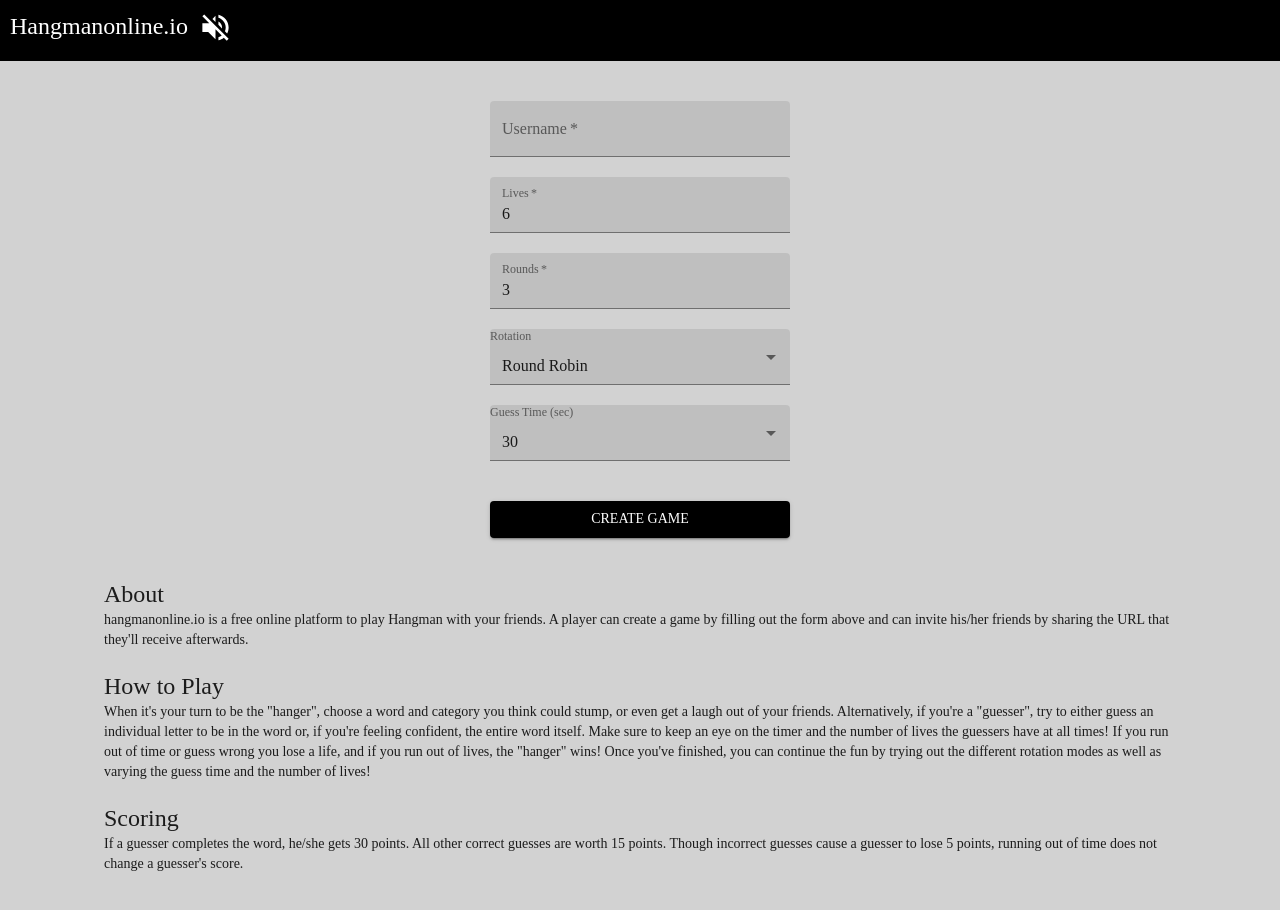
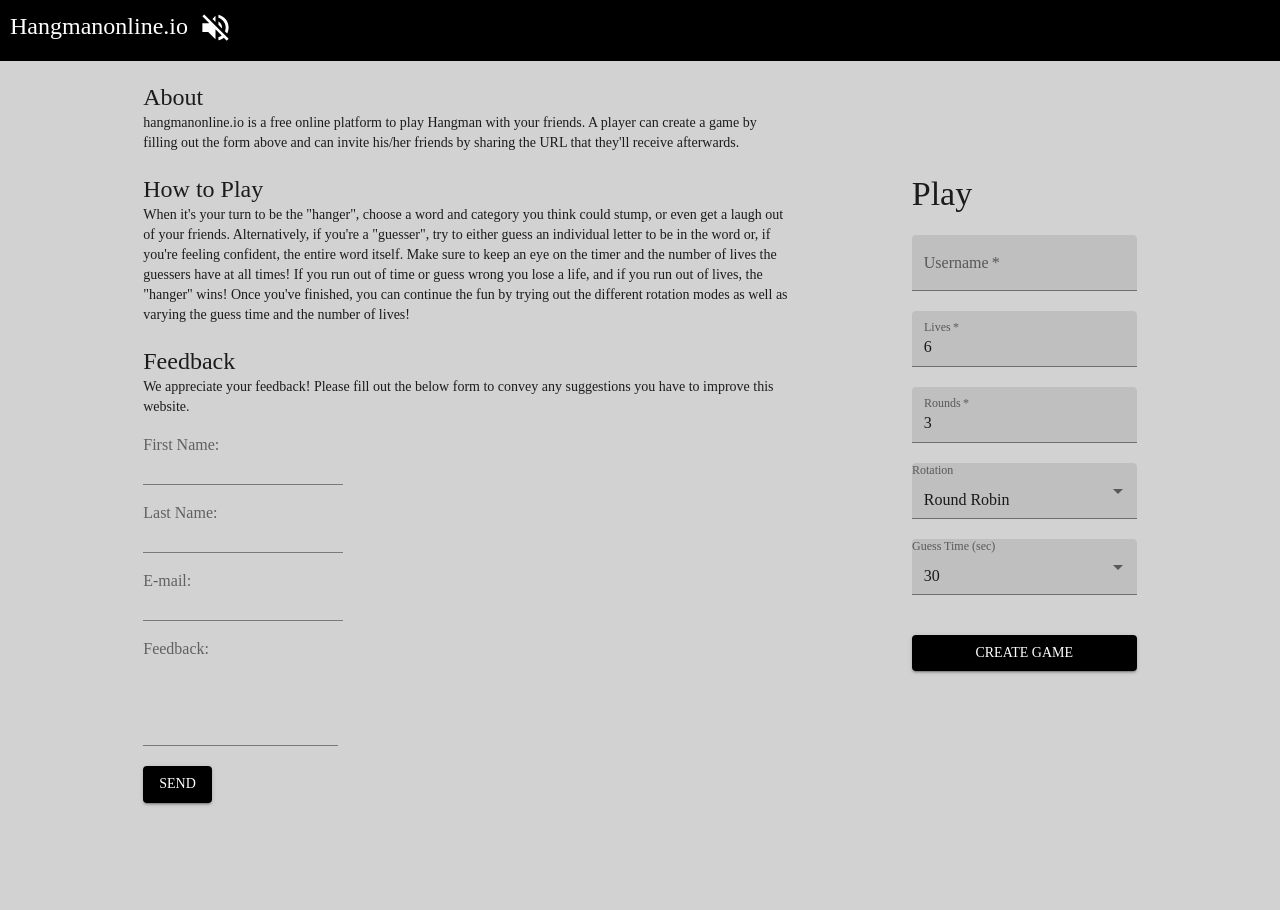
Before and after one commit to rimazmk/hangman-fe, a React (Create React App) app: page / in a window 1280 px wide. Shown: the top 910 px of the page. After the commit the page ends 823 px from the top, so only its background shows below. Built offline with nearby package versions, Linux system fonts and the light colour scheme; a web font is replaced by a local one.

Commit message:
Feedback Email

```diff
--- a/public/index.html
+++ b/public/index.html
@@ -10,10 +10,7 @@
     />
     <meta name="viewport" content="width=device-width, initial-scale=1" />
     <meta name="theme-color" content="#000000" />
-    <meta
-      name="description"
-      content="Web site created using create-react-app"
-    />
+    <meta name="description" content="Play hangman online with your friends" />
     <link rel="apple-touch-icon" href="%PUBLIC_URL%/logo192.png" />
     <!--
       manifest.json provides metadata used when your web app is installed on a
--- a/src/components/Create.tsx
+++ b/src/components/Create.tsx
@@ -1,6 +1,10 @@
-import React, { useState, useEffect } from "react";
+import React, { useState, useEffect, useRef } from "react";
 import { Redirect } from "react-router";
-import { gameInitInterface, gameStateInterface } from "../hangman";
+import {
+  feedbackForm,
+  gameInitInterface,
+  gameStateInterface,
+} from "../hangman";
 import {
   FormGroup,
   FormControl,
@@ -12,12 +16,16 @@ import {
   Button,
 } from "@material-ui/core";
 import { socket } from "../modules";
+import axios from "axios";
 
 function Create({
   setUser,
 }: {
   setUser: React.Dispatch<React.SetStateAction<string>>;
 }) {
+  const [roomID, setRoomID] = useState("");
+  const [status, setStatus] = useState("SEND");
+  const timerRef = useRef<number>();
   const [state, setState] = useState<gameInitInterface>({
     username: "",
     lives: "6",
@@ -25,13 +33,17 @@ function Create({
     rotation: "robin",
     time: "30",
   });
-  const [roomID, setRoomID] = useState("");
+  const [form, setForm] = useState<feedbackForm>({
+    first: "",
+    last: "",
+    email: "",
+    feedback: "",
+  });
 
   const handleLink = (info: {
     gameState: gameStateInterface;
     roomID: string;
   }) => {
-    console.log(info);
     setUser(info.gameState.players[0]); // why doesn't state.username itself work
     setRoomID(info.roomID);
   };
@@ -63,12 +75,115 @@ function Create({
     socket.emit("create", state);
   };
 
+  const handleForm = async (e: React.FormEvent) => {
+    e.preventDefault();
+    if (timerRef.current) clearTimeout(timerRef.current);
+    setStatus("Sent!");
+    const res = await axios.post("http://localhost:5000/feedback/", {
+      data: form,
+    });
+
+    setForm({ first: "", last: "", email: "", feedback: "" });
+    timerRef.current = window.setTimeout(() => setStatus("Send"), 5000);
+  };
+
   return (
-    <div>
+    <>
+      <div className="create-container">
+        <div className="info-container">
+          <Typography variant="h5">
+            About <br />
+          </Typography>
+          hangmanonline.io is a free online platform to play Hangman with your
+          friends. A player can create a game by filling out the form above and
+          can invite his/her friends by sharing the URL that they'll receive
+          afterwards.
+          <br />
+          <br />
+          <Typography variant="h5">
+            How to Play <br />
+          </Typography>
+          When it's your turn to be the "hanger", choose a word and category you
+          think could stump, or even get a laugh out of your friends.
+          Alternatively, if you're a "guesser", try to either guess an
+          individual letter to be in the word or, if you're feeling confident,
+          the entire word itself. Make sure to keep an eye on the timer and the
+          number of lives the guessers have at all times! If you run out of time
+          or guess wrong you lose a life, and if you run out of lives, the
+          "hanger" wins! Once you've finished, you can continue the fun by
+          trying out the different rotation modes as well as varying the guess
+          time and the number of lives!
+          <br />
+          <br />
+          <Typography variant="h5">
+            Feedback <br />
+          </Typography>
+          We appreciate your feedback! Please fill out the below form to convey
+          any suggestions you have to improve this website.
+          <br />
+          <br />
+          <form onSubmit={handleForm}>
+            <InputLabel htmlFor="first">First Name:</InputLabel>
+            <TextField
+              type="text"
+              value={form.first}
+              onChange={(e) => setForm({ ...form, first: e.target.value })}
+              id="first"
+              name="first"
+              disabled={status === "Sent!"}
+              required
+            />
+            <br />
+            <br />
+            <InputLabel htmlFor="last">Last Name:</InputLabel>
+            <TextField
+              type="text"
+              value={form.last}
+              onChange={(e) => setForm({ ...form, last: e.target.value })}
+              id="last"
+              name="last"
+              disabled={status === "Sent!"}
+              required
+            />
+            <br />
+            <br />
+            <InputLabel htmlFor="email">E-mail:</InputLabel>
+            <TextField
+              type="email"
+              value={form.email}
+              onChange={(e) => setForm({ ...form, email: e.target.value })}
+              id="email"
+              name="email"
+              disabled={status === "Sent!"}
+              required
+            />
+            <br />
+            <br />
+            <InputLabel htmlFor="comment">Feedback:</InputLabel>
+            <TextField
+              type="text"
+              multiline
+              rows={4}
+              value={form.feedback}
+              onChange={(e) => setForm({ ...form, feedback: e.target.value })}
+              id="comment"
+              name="comment"
+              disabled={status === "Sent!"}
+              required
+            />
+            <br />
+            <br />
+            <Button variant="contained" color="primary" type="submit">
+              {status}
+            </Button>
+          </form>
+        </div>
         <form
           onSubmit={handleSubmit}
-        style={{ maxWidth: "300px", margin: "auto" }}
+          style={{ minWidth: "225px", maxWidth: "400px", margin: "auto 0" }}
         >
+          <Typography variant="h4">Play</Typography>
+          <br />
           <FormGroup>
             <TextField
               type="text"
@@ -100,7 +215,9 @@ function Create({
               type="number"
               label="Rounds"
               value={state.numRounds}
-            onChange={(e) => setState({ ...state, numRounds: e.target.value })}
+              onChange={(e) =>
+                setState({ ...state, numRounds: e.target.value })
+              }
               id="numRounds"
               name="numRounds"
               inputProps={{ min: 1 }}
@@ -163,37 +280,9 @@ function Create({
             <br />
           </FormGroup>
         </form>
-      <Typography variant="h5">
-        About <br />
-      </Typography>
-      hangmanonline.io is a free online platform to play Hangman with your
-      friends. A player can create a game by filling out the form above and can
-      invite his/her friends by sharing the URL that they'll receive afterwards.
-      <br />
-      <br />
-      <Typography variant="h5">
-        How to Play <br />
-      </Typography>
-      When it's your turn to be the "hanger", choose a word and category you
-      think could stump, or even get a laugh out of your friends. Alternatively,
-      if you're a "guesser", try to either guess an individual letter to be in
-      the word or, if you're feeling confident, the entire word itself. Make
-      sure to keep an eye on the timer and the number of lives the guessers have
-      at all times! If you run out of time or guess wrong you lose a life, and
-      if you run out of lives, the "hanger" wins! Once you've finished, you can
-      continue the fun by trying out the different rotation modes as well as
-      varying the guess time and the number of lives!
-      <br />
-      <br />
-      <Typography variant="h5">
-        Scoring <br />
-      </Typography>
-      If a guesser completes the word, he/she gets 30 points. All other correct
-      guesses are worth 15 points. Though incorrect guesses cause a guesser to
-      lose 5 points, running out of time does not change a guesser's score.
-      <br />
+      </div>
       {roomID && roomID !== "" && <Redirect to={`/${roomID}`} />}
-    </div>
+    </>
   );
 }
 
--- a/src/components/Letters.tsx
+++ b/src/components/Letters.tsx
@@ -28,6 +28,6 @@ const Letters = ({ onClick, disabled, guessedLetters }: Props) => {
     });
   };
 
-  return <>{renderLetters()}</>;
+  return <div style={{ textAlign: "center" }}>{renderLetters()}</div>;
 };
 export default Letters;
--- a/src/components/NewWord.tsx
+++ b/src/components/NewWord.tsx
@@ -53,9 +53,9 @@ const NewWord = ({
   };
 
   useEffect(() => {
-    socket.on("response", gameHandler);
+    socket.on("update", gameHandler);
     return () => {
-      socket.off("response", gameHandler);
+      socket.off("update", gameHandler);
     };
   }, []);
 
--- a/src/components/Wait.tsx
+++ b/src/components/Wait.tsx
@@ -55,6 +55,7 @@ function Wait({
       roomID: roomID,
       user: "join",
       message: message,
+      effects: true,
     };
     socket.emit("chat", info);
   };
--- a/src/css/Game.scss
+++ b/src/css/Game.scss
@@ -5,7 +5,8 @@
 
 .drawing {
   max-width: 100%;
-  margin: 20px;
+  margin: 0 10px;
+  margin-top: 20px;
   border: 3px solid black;
   border-radius: 2px;
 }
@@ -29,3 +30,59 @@
   margin: 20px 0;
   word-wrap: break-word;
 }
+
+.change {
+  -webkit-animation: fadeout 2.5s; /* Safari, Chrome and Opera > 12.1 */
+  -moz-animation: fadeout 2.5s; /* Firefox < 16 */
+  -ms-animation: fadeout 2.5s; /* Internet Explorer */
+  -o-animation: fadeout 2.5s; /* Opera < 12.1 */
+  animation: fadeout 2.5s;
+}
+@keyframes fadeout {
+  from {
+    opacity: 1;
+  }
+  to {
+    opacity: 0;
+  }
+}
+
+/* Firefox < 16 */
+@-moz-keyframes fadeout {
+  from {
+    opacity: 1;
+  }
+  to {
+    opacity: 0;
+  }
+}
+
+/* Safari, Chrome and Opera > 12.1 */
+@-webkit-keyframes fadeout {
+  from {
+    opacity: 1;
+  }
+  to {
+    opacity: 0;
+  }
+}
+
+/* Internet Explorer */
+@-ms-keyframes fadeout {
+  from {
+    opacity: 1;
+  }
+  to {
+    opacity: 0;
+  }
+}
+
+/* Opera < 12.1 */
+@-o-keyframes fadeout {
+  from {
+    opacity: 1;
+  }
+  to {
+    opacity: 0;
+  }
+}
--- a/src/css/Main.scss
+++ b/src/css/Main.scss
@@ -1,5 +1,5 @@
 .container {
-  padding: 40px;
+  padding: 20px;
   max-width: 1350px;
   width: 90%;
   display: flex;
@@ -7,6 +7,17 @@
   align-items: center;
   justify-content: space-evenly;
   margin: auto;
+}
+
+.create-container {
+  width: 100%;
+  display: flex;
+  flex-direction: row;
+  justify-content: space-around;
+}
+
+.info-container {
+  max-width: 650px;
 }
 
 a {
@@ -26,3 +37,10 @@ a {
   word-wrap: break-word;
   height: 60%;
 }
+
+@media only screen and (max-width: 1050px) {
+  .create-container {
+    flex-direction: column;
+    align-items: center;
+  }
+}
```
Also changed, not shown: src/components/Chat.tsx (+6 -5 lines), src/components/Game.tsx (+24 -5 lines), src/hangman.d.ts (+7 -0 lines), 1 other file (tests, documents, lock files or other folders). Lines whose indentation alone changed are shown as unchanged.
